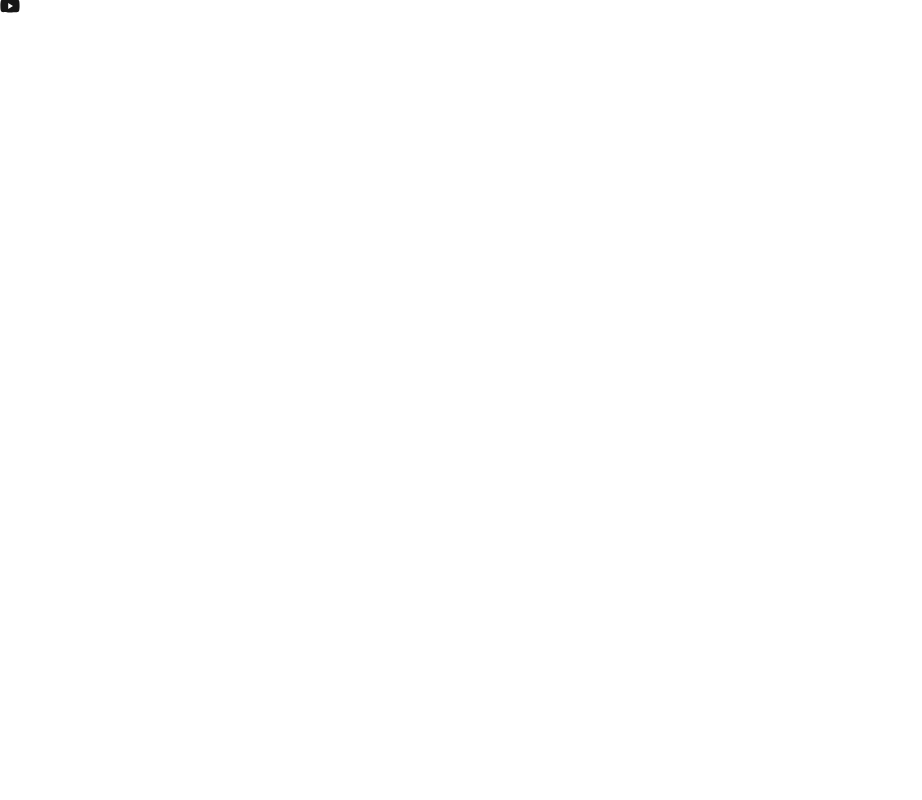
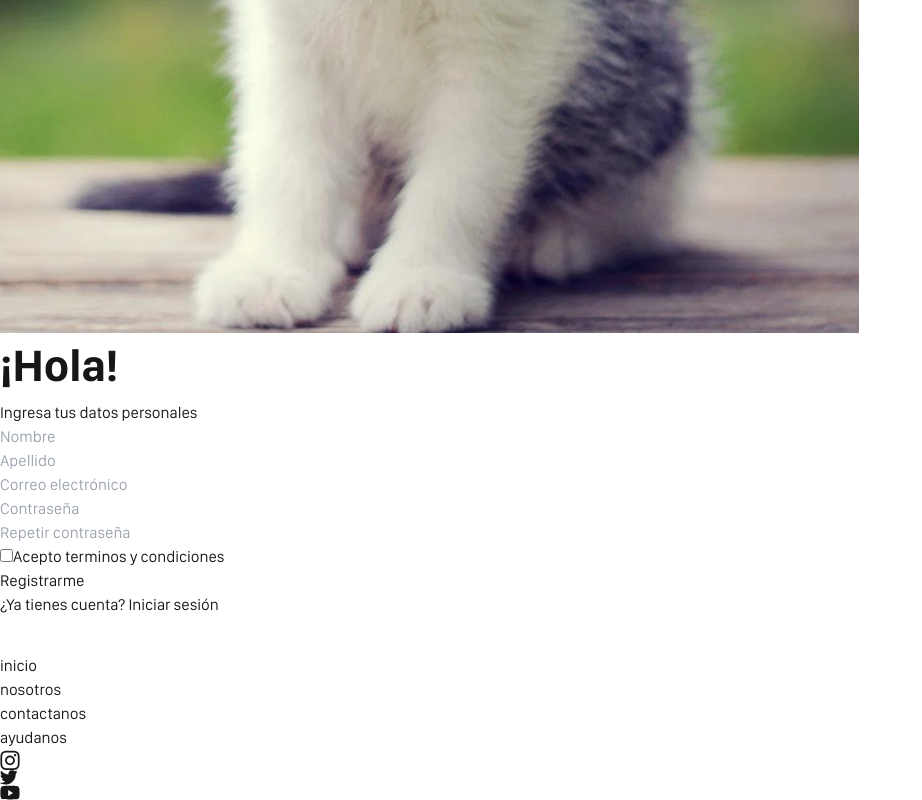
Before and after one commit to No-Country-simulation/s18-05-m-csharp-react, a Next.js app in the folder client/: page /registrarme in a window 1280 px wide. Shown: the part 787-1587 px from the top of the page, without its empty margins (0-922 px from the left). Before the commit the page ends 800 px from the top, so only its background shows below. Built offline with nearby package versions, Linux system fonts and the light colour scheme.

Commit message:
diseño del login y registro

```diff
--- a/client/src/app/iniciar-sesion/page.tsx
+++ b/client/src/app/iniciar-sesion/page.tsx
@@ -1,13 +1,13 @@
 import ImageWithContent from "@/components/ImageWithContent"
-import litteDog from "@/../public/assets/images/little-dog.png"
+import littleDog from "@/../public/assets/images/little-dog.png"
 import logo from "@/../public/assets/images/logo.png"
 import Image from "next/image"
 import LinkUnderline from "@/components/LinkUnderline"
-import Form from "@/components/login/Form"
+import Login from "@/components/login/Login"
 
 const page = () => {
   return (
-    <ImageWithContent src={litteDog} alt="litte-black-dog">
+    <ImageWithContent src={littleDog} alt="litte-black-dog">
       <div className="text-center">
         <Image
           alt="AdoPet Logo"
@@ -22,7 +22,7 @@ const page = () => {
         </div>
       </div>
 
-      <Form>
+      <Login>
         <div className="text-center text-small">
           <p>
             ¿Olvidaste tu contraseña?{' '}
@@ -37,7 +37,7 @@ const page = () => {
             </LinkUnderline>
           </p>
         </div>
-      </Form>
+      </Login>
 
 
     </ImageWithContent >
--- a/client/src/app/registrarme/page.tsx
+++ b/client/src/app/registrarme/page.tsx
@@ -1,8 +1,31 @@
-import React from 'react'
+import ImageWithContent from "@/components/ImageWithContent"
+import littleCat from "@/../public/assets/images/little-cat.png"
+import LinkUnderline from "@/components/LinkUnderline"
+import Register from "@/components/register/Register"
 
 const page = () => {
   return (
-    <div>page</div>
+    <ImageWithContent src={littleCat} alt="litte-cat">
+      <div>
+        <div className="w-10/12 mb-[40px] mx-auto">
+          <h1 className="text-primary uppercase">¡Hola!</h1>
+          <p className="text-dark-gray font-semibold text-body">Ingresa tus datos personales</p>
+        </div>
+      </div>
+
+      <Register>
+        <div className="text-center text-small">
+          <p className="mt-2">
+            ¿Ya tienes cuenta?{' '}
+            <LinkUnderline href={"/iniciar-sesion"}>
+              Iniciar sesión
+            </LinkUnderline>
+          </p>
+        </div>
+      </Register>
+
+
+    </ImageWithContent >
   )
 }
 
--- a/client/src/components/CustomInput.tsx
+++ b/client/src/components/CustomInput.tsx
@@ -1,14 +1,25 @@
-import { FC, InputHTMLAttributes } from "react"
+import { forwardRef, InputHTMLAttributes } from "react";
 
 interface CustomInputProps extends InputHTMLAttributes<HTMLInputElement> {
   extraClass?: string;
+  error?: string;
 }
 
-const CustomInput: FC<CustomInputProps> = (props) => {
-  const { extraClass, ...rest } = props
-  return (
-    <input className={`input shadow-sm ${extraClass}`} {...rest} />
+const CustomInput = forwardRef<HTMLInputElement, CustomInputProps>(
+  ({ extraClass, error, ...props }, ref) => (
+    <div>
+      <input
+        ref={ref} autoComplete={props.autoComplete ?? "off"}
+        className={`input shadow-sm ${extraClass} mb-1`}
+        {...props}
+      />
+      <label about="text-error-helper" htmlFor={props.name} className={`${error && "text-red-600"} text-[10pt]`}>
+        {error && error}
+      </label>
+    </div>
   )
-}
+);
 
-export default CustomInput
+CustomInput.displayName = "CustomInput";
+
+export default CustomInput;
--- /dev/null
+++ b/client/src/components/Form.tsx
@@ -0,0 +1,42 @@
+import { FC, ReactNode, useState, useEffect, FormEvent } from "react"
+
+interface Props {
+  className?: string;
+  textSubmit?: string
+  children?: ReactNode;
+  extraChildren?: ReactNode;
+  onSubmit: (e: FormEvent) => void;
+}
+
+const Form: FC<Props> = (props) => {
+  const { className, textSubmit, children, extraChildren, onSubmit } = props
+  const [isMobile, setIsMobile] = useState(false)
+
+  useEffect(() => {
+    const checkScreenSize = () => setIsMobile(window.innerWidth <= 768);
+    checkScreenSize();
+    window.addEventListener("resize", checkScreenSize);
+    return () => window.removeEventListener("resize", checkScreenSize);
+  }, [])
+
+  return (
+    <form className={`w-10/12 m-auto ${className}`} onSubmit={onSubmit}>
+
+      <div className={`flex flex-col gap-2 ${isMobile && "mb-[40px]"}  transition-all ease duration-300 `}>
+        {children}
+      </div>
+
+      {isMobile && extraChildren}
+
+      <button className={`w-full text-center text-dark-gray font-bold text-body h-[44px] border-primary-light hover:border-primary hover:bg-primary hover:text-white border-[1px] rounded-[22px] transition-all ease duration-300 focus:outline-primary focus:scale-95 ${isMobile ? "mt-[40px]" : "my-[40px]"}`}>
+        {textSubmit ?? "Iniciar sesión"}
+      </button>
+
+      {!isMobile && extraChildren}
+
+    </form>
+  )
+}
+
+
+export default Form
--- a/client/src/components/ImageWithContent.tsx
+++ b/client/src/components/ImageWithContent.tsx
@@ -20,7 +20,7 @@ const ImageWithContent: FC<Props> = ({ src, alt, children }) => {
         />
       </aside>
 
-      <div className="w-full md:w-1/2 flex justify-center items-center py-10">
+      <div className="w-full md:w-1/2 flex justify-center items-center py-12 md:py-3">
         <div className="max-w-md w-full">
           {children}
         </div>
--- a/client/src/components/login/Form.tsx
+++ /dev/null
@@ -1,52 +0,0 @@
-"use client"
-import { FC, FormHTMLAttributes, ReactNode, useState, useEffect } from "react"
-import CustomInput from "../CustomInput";
-
-interface Props extends FormHTMLAttributes<HTMLFormElement> {
-  children?: ReactNode;
-  className?: string;
-}
-
-const Form: FC<Props> = ({ className, children }) => {
-  const [isMobile, setIsMobile] = useState(false)
-
-  useEffect(() => {
-    const checkScreenSize = () => setIsMobile(window.innerWidth <= 768);
-    checkScreenSize();
-    window.addEventListener("resize", checkScreenSize);
-    return () => window.removeEventListener("resize", checkScreenSize);
-  }, [])
-
-  return (
-    <form className={`w-10/12 m-auto ${className}`}>
-
-      <div className={`flex flex-col gap-3 ${isMobile && "mb-[40px]"}`}>
-        <CustomInput
-          type="email"
-          name="email"
-          placeholder="Correo electrónico"
-          extraClass="w-full"
-        />
-
-        <CustomInput
-          type="password"
-          name="password"
-          placeholder="Contraseña"
-          extraClass="w-full"
-        />
-      </div>
-
-      {isMobile && children}
-
-      <button className={`w-full text-center text-dark-gray font-bold text-body h-[44px] border-primary-light hover:border-primary hover:bg-primary hover:text-white border-[1px] rounded-[22px] transition-all ease duration-300 focus:outline-primary focus:scale-95 ${isMobile ? "mt-[40px]" : "my-[40px]"}`}>
-        Iniciar sesión
-      </button>
-
-      {!isMobile && children}
-
-    </form>
-  )
-}
-
-
-export default Form
--- /dev/null
+++ b/client/src/components/login/Login.tsx
@@ -0,0 +1,47 @@
+"use client"
+import { FC, ReactNode } from "react"
+import Form from "../Form"
+import CustomInput from "../CustomInput"
+import { useForm } from "react-hook-form"
+import { emailValidation, passwordValidation } from "@/validations/common"
+
+type Props = {
+  children: ReactNode
+}
+
+const Login: FC<Props> = ({ children }) => {
+  const {
+    register,
+    handleSubmit,
+    formState: { errors },
+  } = useForm<LoginFormValues>()
+
+  const onSubmit = handleSubmit(async (data) => {
+    console.log(data)
+  })
+
+  return (
+    <Form extraChildren={children} onSubmit={onSubmit}>
+      <CustomInput
+        autoComplete="email"
+        id="email"
+        error={errors.email?.message}
+        type="text"
+        placeholder="Correo electrónico"
+        extraClass={`w-full`}
+        {...register("email", emailValidation)}
+      />
+      <CustomInput
+        autoComplete="off"
+        id="password"
+        error={errors.password?.message}
+        type="password"
+        placeholder="Contraseña"
+        extraClass={`w-full`}
+        {...register("password", passwordValidation)}
+      />
+    </Form>
+  )
+}
+
+export default Login
--- /dev/null
+++ b/client/src/components/register/Register.tsx
@@ -0,0 +1,78 @@
+"use client"
+import { FC, ReactNode } from "react"
+import Form from "../Form"
+import CustomInput from "../CustomInput"
+import { useForm } from "react-hook-form"
+import { emailValidation, passwordValidation, confirmPasswordValidation, namesValidation } from "@/validations/common"
+
+type Props = {
+  children: ReactNode
+}
+
+const Register: FC<Props> = ({ children }) => {
+  const {
+    register,
+    handleSubmit,
+    watch,
+    formState: { errors },
+  } = useForm<RegisterFormValues>()
+
+  const onSubmit = handleSubmit(async (data) => {
+    console.log(data)
+  })
+
+  return (
+    <Form extraChildren={children} onSubmit={onSubmit} textSubmit="Registrarme">
+
+      <CustomInput
+        id="name"
+        error={errors.name?.message}
+        type="text"
+        placeholder="Nombre"
+        extraClass={`w-full`}
+        {...register("name", namesValidation)}
+      />
+      <CustomInput
+        id="lastName"
+        error={errors.lastName?.message}
+        type="text"
+        placeholder="Apellido"
+        extraClass={`w-full`}
+        {...register("lastName", namesValidation)}
+      />
+
+      <CustomInput
+        id="email"
+        error={errors.email?.message}
+        type="text"
+        placeholder="Correo electrónico"
+        extraClass={`w-full`}
+        {...register("email", emailValidation)}
+      />
+      <CustomInput
+        id="password"
+        error={errors.password?.message}
+        type="password"
+        placeholder="Contraseña"
+        extraClass={`w-full`}
+        {...register("password", passwordValidation)}
+      />
+
+      <CustomInput
+        id="confirmPassword"
+        error={errors.confirmPassword?.message}
+        type="password"
+        placeholder="Repetir contraseña"
+        extraClass={`w-full`}
+        {...register("confirmPassword", confirmPasswordValidation(watch))}
+      />
+
+      <label htmlFor="terms" className="text-light-gray flex cursor-pointer mx-auto mt-3 align-middle">
+        <input type="checkbox" className="mr-2" id="terms" {...register("terms")} />
+        Acepto terminos y condiciones
+      </label>
+    </Form>
+  )
+}
+
+export default Register
--- /dev/null
+++ b/client/src/validations/common.ts
@@ -0,0 +1,69 @@
+export const defaultRequireValidation = Object.freeze({
+  required: {
+    value: true,
+    message: "Este campo es requerido."
+  }
+})
+
+export const phoneValidation = Object.freeze({
+  ...defaultRequireValidation,
+  minLength: {
+    value: 10,
+    message: "Debe contener al menos 10 dígitos."
+  },
+  maxLength: {
+    value: 15,
+    message: "Debe contener como máximo 15 dígitos."
+  },
+})
+
+
+export const passwordValidation: any = Object.freeze({
+  ...defaultRequireValidation,
+  minLength: {
+    value: 8,
+    message: "Debe contener al menos 8 caracteres."
+  },
+  validate: {
+    noThreeConsecutiveChars: (value: string) =>
+      /^(?!.*(.)\1{2}).*$/.test(value) || "No se permiten 3 caracteres iguales consecutivos.",
+    hasLowercase: (value: string) =>
+      /[a-z]/.test(value) || "Debe contener al menos una letra minúscula.",
+    hasUppercase: (value: string) =>
+      /[A-Z]/.test(value) || "Debe contener al menos una letra mayúscula."
+  }
+})
+
+export const confirmPasswordValidation = (watch: any) => ({
+  ...passwordValidation,
+  validate: (value: string) => {
+    if (watch("password") != value) return "Las contraseñas no coinciden"
+  }
+})
+
+export const emailValidation = Object.freeze({
+  ...defaultRequireValidation,
+  minLength: {
+    value: 6,
+    message: "Debe contener al menos 6 caracteres."
+  },
+  pattern: {
+    value: /^[a-zA-Z0-9._%+-]+@[a-zA-Z0-9.-]+\.(?!mil$)([a-zA-Z]{2,4}|gob|edu|biz)$/,
+    message: "Incluye un signo '@' y '.' en la dirección de correo electrónico. Ej: 'correo@dominio.com'."
+  }
+})
+
+export const namesValidation = Object.freeze({
+  ...defaultRequireValidation,
+  maxLength: {
+    value: 20,
+    message: "Debe contener como máximo 20 caracteres."
+  }, minLength: {
+    value: 3,
+    message: "Debe contener al menos 3 caracteres."
+  },
+  pattern: {
+    value: /^[a-zA-ZÀ-žñÑ´¨' -]*$/,
+    message: "Solo se permiten letras, espacios y los siguientes caracteres especiales: ´¨' - ñ Ñ."
+  }
+})
```
Also changed, not shown: client/src/types/forms.ts (added, +11 -0 lines), client/public/assets/images/little-cat.png (added).
